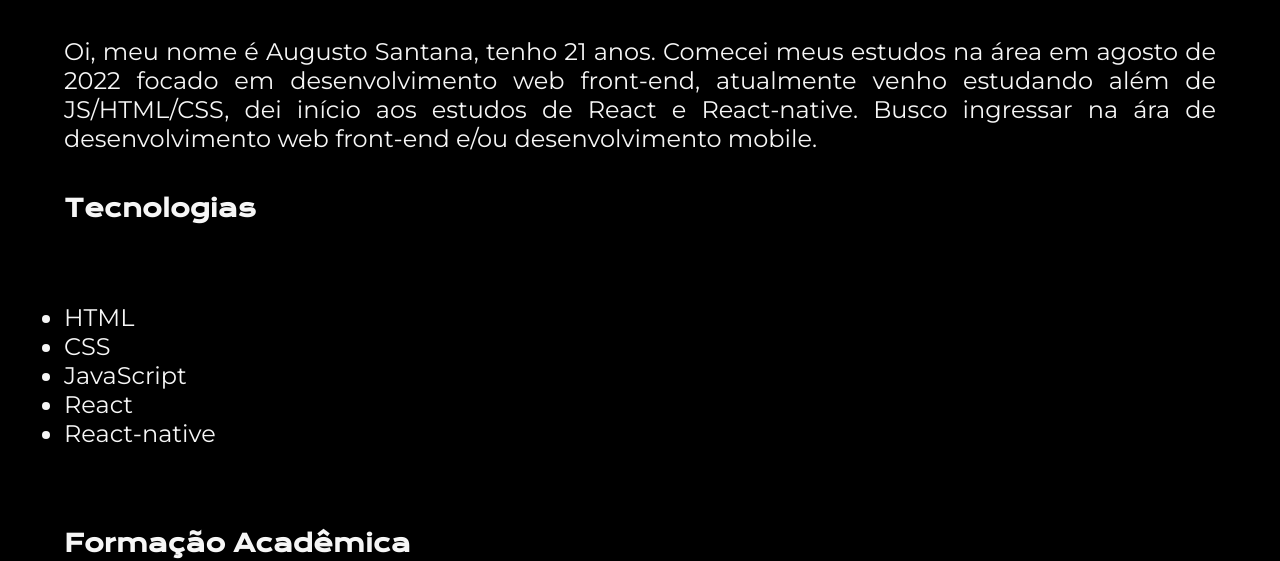
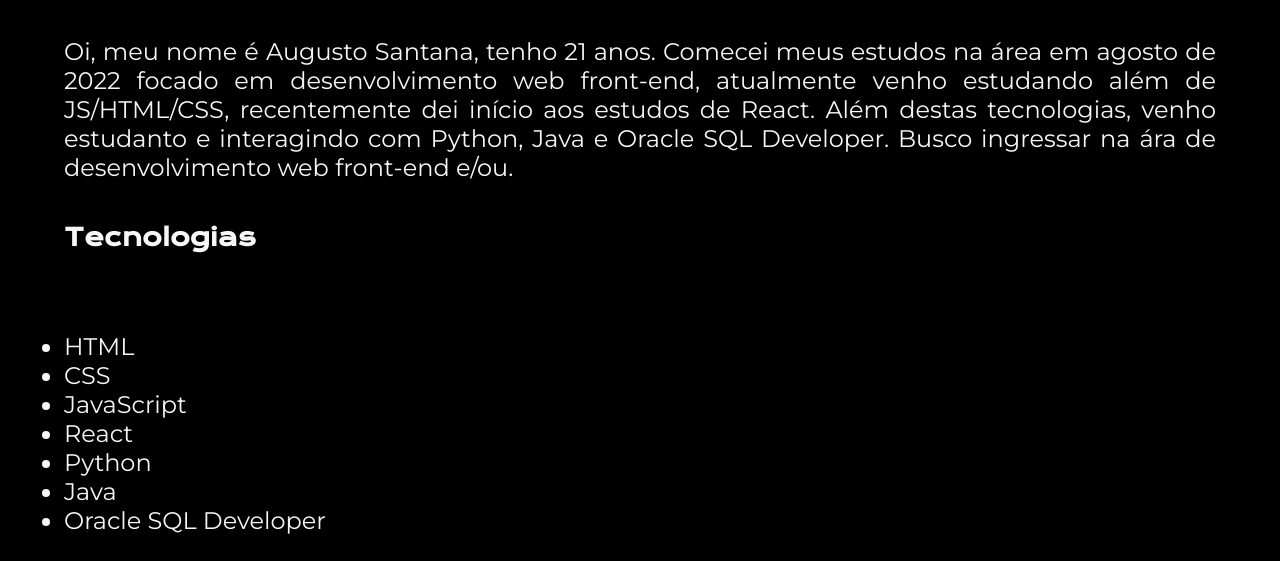
Before and after one commit to MatheusMartinsR/portfolio-Matheus, a plain HTML site: page curriculo.html in a window 1280 px wide. Shown: the part 398-959 px from the top of the page. Drawn offline with nearby package versions, Linux system fonts and the light colour scheme.

Commit message:
Atualização no currículo

```diff
--- a/curriculo.html
+++ b/curriculo.html
@@ -26,9 +26,9 @@
             <h1 class="titulo">Currículo</h1>
             <p class="paragrafo">
                 Oi, meu nome é Augusto Santana, tenho 21 anos.
-                Comecei meus estudos na área em agosto de 2022 focado em desenvolvimento web front-end, atualmente venho estudando além de JS/HTML/CSS, dei início aos estudos de
-                React e React-native.
-                Busco ingressar na ára de desenvolvimento web front-end e/ou desenvolvimento mobile.
+                Comecei meus estudos na área em agosto de 2022 focado em desenvolvimento web front-end, atualmente venho estudando além de JS/HTML/CSS, recentemente dei início aos estudos de
+                React. Além destas tecnologias, venho estudanto e interagindo com Python, Java e Oracle SQL Developer.
+                Busco ingressar na ára de desenvolvimento web front-end e/ou.
             </p>
 
             <h2 class="subtitulo">Tecnologias</h2>
@@ -38,7 +38,9 @@
                     <li> CSS </li>
                     <li> JavaScript </li>
                     <li> React </li>
-                    <li> React-native </li>
+                    <li> Python </li>
+                    <li> Java </li>
+                    <li> Oracle SQL Developer </li>
                 </ul>
             </p>
 
```
